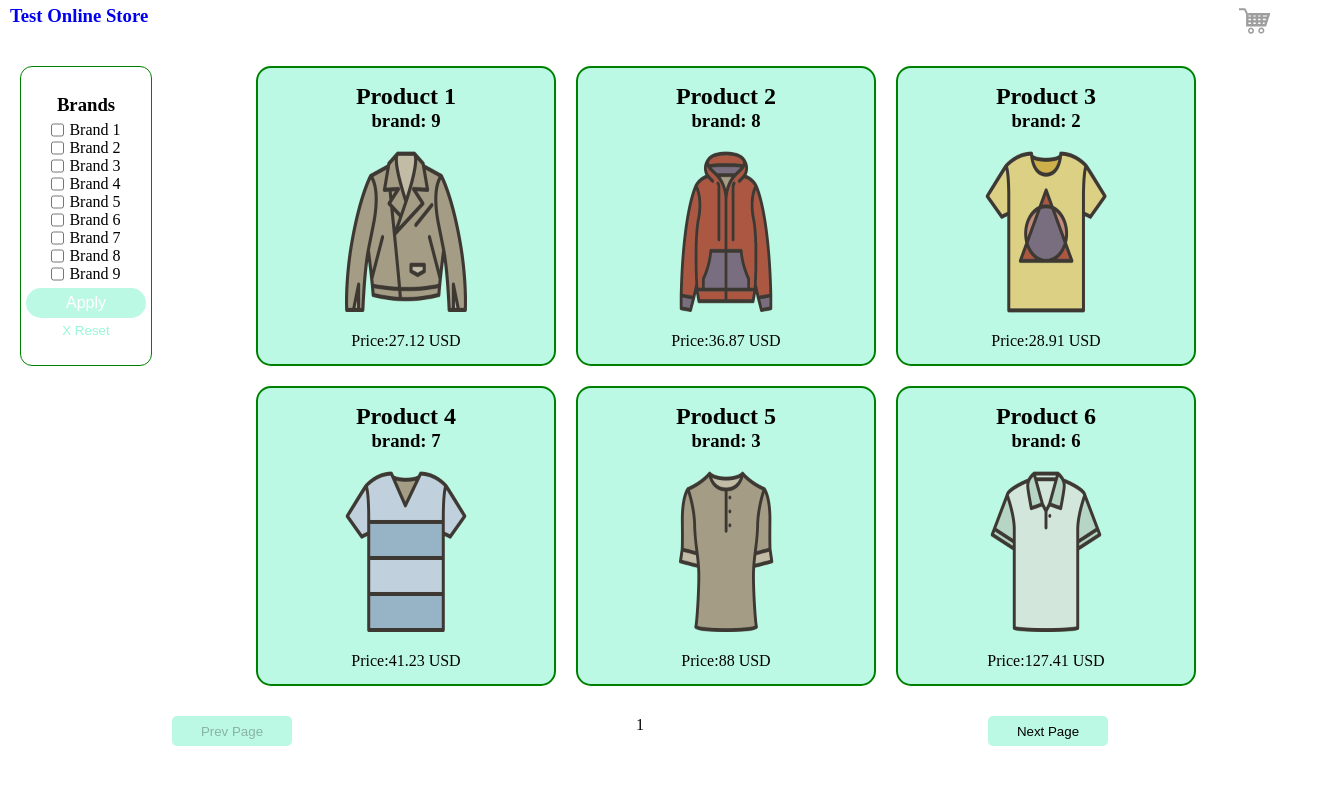
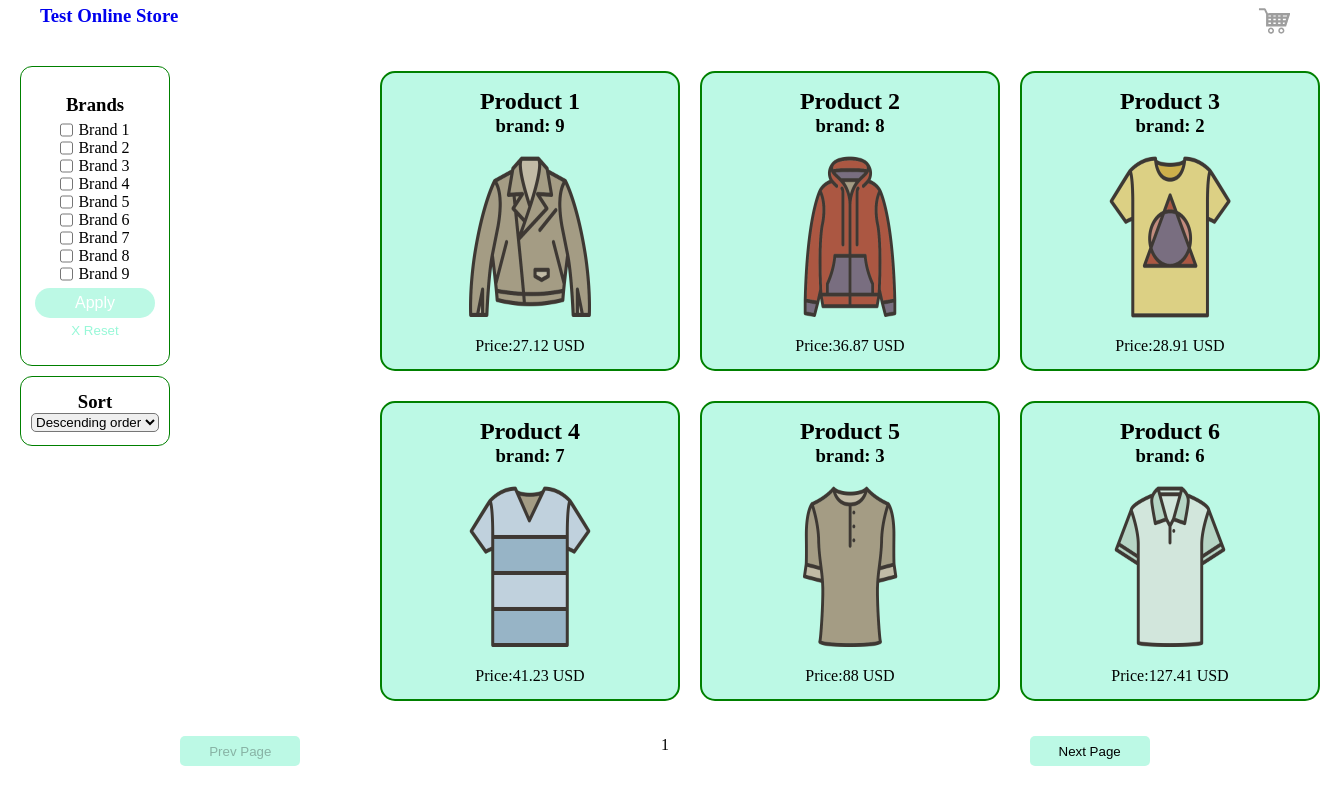
Before and after one commit to Gegcbr9319/OnlineTestStore, a React (Vite) app: page /main in a window 1280 px wide. Shown: the whole page, 1330 px wide, since content can reach past the window. Built offline with nearby package versions, Linux system fonts and the light colour scheme.

Commit message:
feat: add sort

```diff
--- a/src/assets/redux/productsSlice.ts
+++ b/src/assets/redux/productsSlice.ts
@@ -27,8 +27,6 @@ const productsSlice = createSlice({
             state.products = [...JSON.parse(JSON.stringify(productsJSON))];
         },
         updateProducts(state, action) {
-            resetProducts();
-
             state.products = action.payload;
         },
     },
--- a/src/components/Cards/Cards.module.scss
+++ b/src/components/Cards/Cards.module.scss
@@ -4,4 +4,6 @@
     gap: 20px;
     align-items: center;
     justify-content: center;
+    height: 640px;
+    width: 960px;
 }
--- a/src/components/Header/Header.module.scss
+++ b/src/components/Header/Header.module.scss
@@ -6,7 +6,7 @@
 .header {
     display: flex;
     justify-content: space-between;
-    padding: 5px 10px;
+    padding: 5px 40px;
 }
 
 .header a {
--- /dev/null
+++ b/src/components/Sort/Sort.module.scss
@@ -0,0 +1,16 @@
+.sort {
+    border: 1px solid green;
+    width: 150px;
+    border-radius: 12px;
+    padding: 5px;
+    border-radius: 12px;
+    height: 70px;
+    align-items: center;
+    justify-content: center;
+    display: flex;
+    flex-direction: column;
+}
+
+.sort select {
+    border-radius: 5px;
+}
--- /dev/null
+++ b/src/components/Sort/Sort.tsx
@@ -0,0 +1,63 @@
+import React, { useCallback, useEffect, useState } from 'react';
+import { useDispatch, useSelector } from 'react-redux';
+import { updateProducts } from '../../assets/redux/productsSlice';
+import styles from './Sort.module.scss';
+
+interface IProducts {
+    type: string;
+    id: number;
+    sku: string;
+    title: string;
+    regular_price: {
+        currency: string;
+        value: number;
+    };
+    image: string;
+    brand: number;
+}
+
+export const Sort = () => {
+    const [sortValue, setSortValue] = useState('');
+    const dispatch = useDispatch();
+    const products = useSelector(
+        (state: { productsState: { products: IProducts[] } }) => state.productsState.products
+    );
+
+    const sorting = useCallback(() => {
+        const sortProduct = [...JSON.parse(JSON.stringify(products))];
+        if (sortValue.length === 0) {
+            return;
+        }
+        if (sortValue === 'descending') {
+            dispatch(
+                updateProducts(
+                    sortProduct.sort((a, b) => a.regular_price.value - b.regular_price.value)
+                )
+            );
+        } else {
+            dispatch(
+                updateProducts(
+                    sortProduct.sort((a, b) => b.regular_price.value - a.regular_price.value)
+                )
+            );
+        }
+    }, [dispatch, products, sortValue]);
+
+    useEffect(() => {
+        sorting();
+    }, [sortValue]);
+
+    return (
+        <div className={styles.sort}>
+            <h3>Sort</h3>
+            <select
+                onChange={(e) => {
+                    setSortValue(e.target.value);
+                }}
+            >
+                <option value="descending">Descending order</option>
+                <option value="ascending"> Ascending</option>
+            </select>
+        </div>
+    );
+};
--- /dev/null
+++ b/src/components/Sort/index.ts
@@ -0,0 +1 @@
+export * from './Sort';
--- a/src/components/index.ts
+++ b/src/components/index.ts
@@ -3,3 +3,4 @@ export * from './Header';
 export * from './Card';
 export * from './Cards';
 export * from './Filter';
+export * from './Sort';
--- a/src/pages/Main/Main.module.scss
+++ b/src/pages/Main/Main.module.scss
@@ -1,6 +1,6 @@
 .mainCenter {
     display: flex;
-    gap: 20px;
+    gap: 200px;
     padding-left: 20px;
     padding-top: 20px;
 }
@@ -31,3 +31,9 @@
     border: 1px solid red;
     color: rgb(250, 2, 2);
 }
+
+.setting {
+    display: flex;
+    flex-direction: column;
+    gap: 10px;
+}
--- a/src/pages/Main/Main.tsx
+++ b/src/pages/Main/Main.tsx
@@ -1,6 +1,6 @@
 import React, { useCallback, useEffect, useState } from 'react';
 import styles from './Main.module.scss';
-import { Cards, Filter } from '../../components';
+import { Cards, Filter, Sort } from '../../components';
 import { useDispatch, useSelector } from 'react-redux';
 import { updateDisplay } from '../../assets/redux/displaySlice';
 
@@ -39,7 +39,10 @@ export const Main = () => {
     return (
         <div className={styles.main}>
             <div className={styles.mainCenter}>
-                <Filter />
+                <div className={styles.setting}>
+                    <Filter />
+                    <Sort />
+                </div>
                 <Cards />
             </div>
             <div className={styles.buttonsPage}>
```
Also changed, not shown: src/index.css (line endings or trailing spaces).
